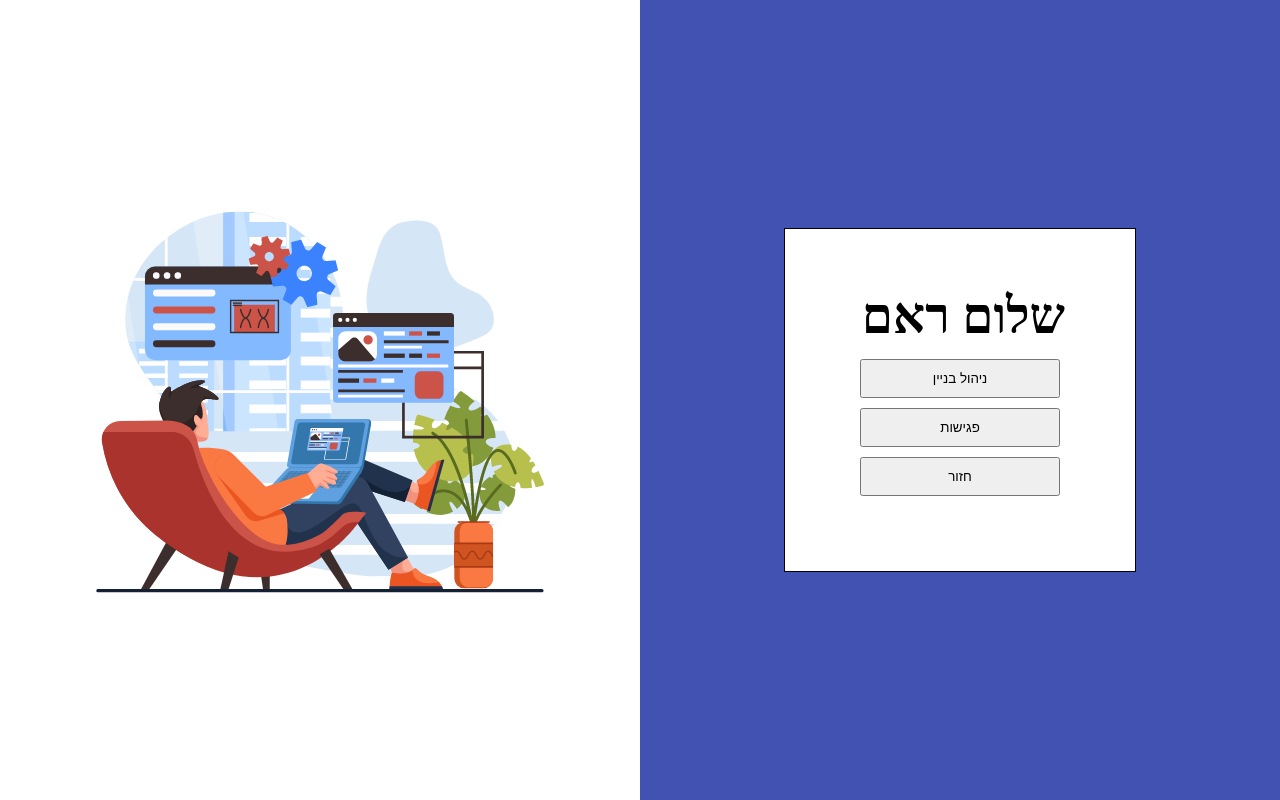
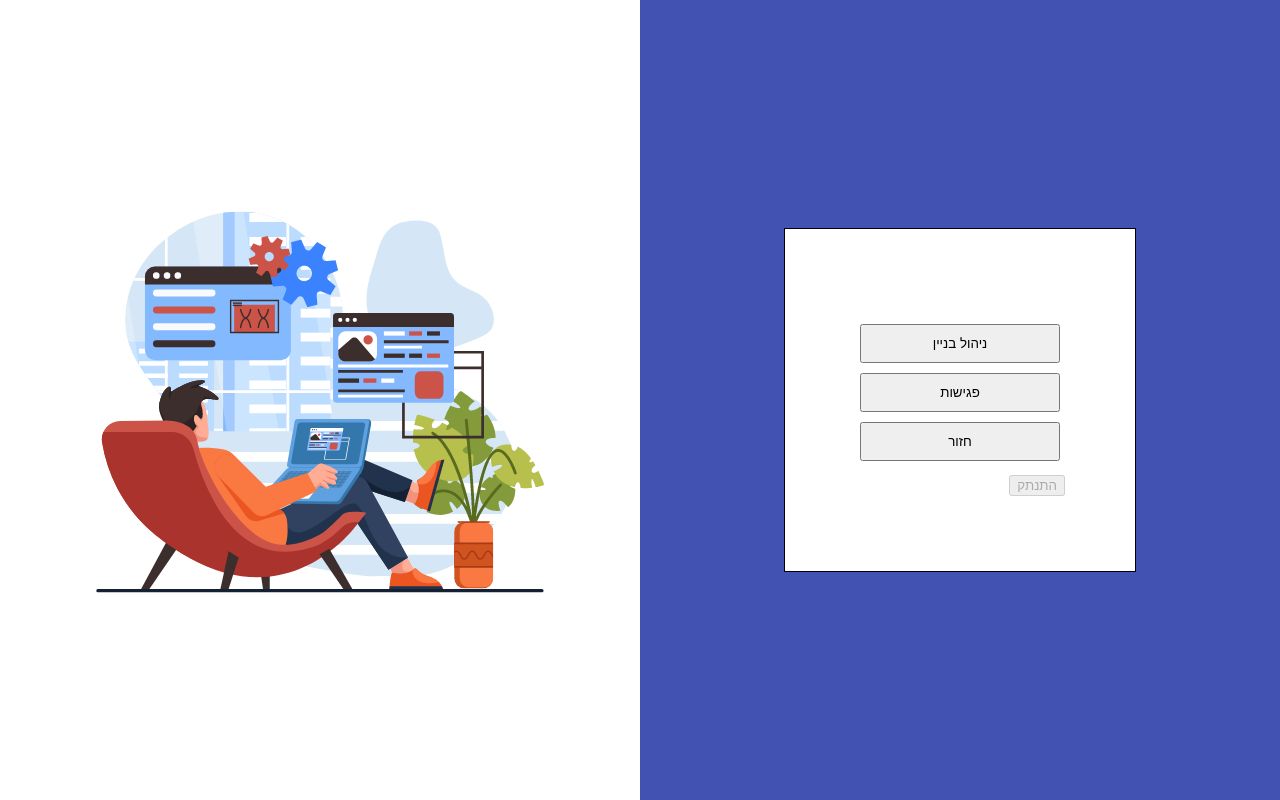
Before and after one commit to amitmo1995/LevOhev, a React (Create React App) app: page /ManagerHomePage in a window 1280 px wide. Built offline with nearby package versions, Linux system fonts and the light colour scheme; no server answers.

Commit message:
adding routing from login and logout

```diff
--- a/src/features/Logout.jsx
+++ b/src/features/Logout.jsx
@@ -1,4 +1,5 @@
 import React , { useState }from 'react';
+import { useNavigate } from 'react-router-dom';
 
 import {auth, signOut, useAuth} from '../firebase/firebase'
 
@@ -8,15 +9,20 @@ export function Logout(props) {
 
 	const [loding , setLoding] = useState(false);
 	const currentUser=useAuth();
-
+	let navigate=useNavigate();
+	let userLoggedOut=false;
 	async function handleLogout(){
 		setLoding(true);
 		try{
 			await signOut(auth);
+			userLoggedOut=true;
 		}catch{
 			alert("Error");
+			userLoggedOut=false;
 		}
 		setLoding(false);
+
+		if(userLoggedOut) navigate('/');
 
 	}
 
--- a/src/layout/LogIn.jsx
+++ b/src/layout/LogIn.jsx
@@ -3,8 +3,7 @@ import React, { useRef, useState } from 'react';
 import {auth,useAuth,signInWithEmailAndPassword} from '../firebase/firebase'
 import Heading from '../features/Heading';
 import Button from '../features/Button';
-import Logout from '../features/Logout';
-
+import { useNavigate } from 'react-router-dom';
 
 
 
@@ -15,14 +14,22 @@ function LogIn() {
     const [loding , setLoding] = useState(false);
     const currentUser=useAuth();
 
+	//creat a "useNvigate" to route to dashBoard page after logged in
+	const navigate = useNavigate();
+	let userConnected=false;
 	async function handleLogin() {
+
         setLoding(true);
         try{
             await signInWithEmailAndPassword(auth,emailRef.current.value,passwordRef.current.value);
+			userConnected=true;
         }catch{
             alert("error");
+			userConnected=false;
         }
         setLoding(false);
+		if(userConnected){ console.log("/ManagerHomePage"); navigate("../ManagerHomePage");}
+		console.log("user- "+userConnected);
     }
 
 	return (
@@ -37,7 +44,6 @@ function LogIn() {
 			    <input ref={passwordRef} type='password' placeholder='סיסמא' />
 		    </div>
 			<Button disabled={loding|| currentUser} onClick={handleLogin} text={"התחבר"}/>
-			<Logout/>
 		</div>
 	);
 }
--- a/src/layout/ManagerHomePage.jsx
+++ b/src/layout/ManagerHomePage.jsx
@@ -1,15 +1,20 @@
 import React from 'react';
+import { useAuth } from '../firebase/firebase';
 import Heading from '../features/Heading';
 import Button from '../features/Button';
+import Logout from '../features/Logout';
 
 function ManagerHomePage(props) {
-    let userName='שלום ' + props.user ;
+    ///let userName='שלום ' + props.user ;
+	const currentUser=useAuth();
+	//console.log(currentUser["email"]);
 	return (
 		<div className='ManagerHomePage'>
-				<Heading title= {userName}/>
+				<Heading title= {currentUser?.email}/>
                 <Button text='ניהול בניין' />
                 <Button text='פגישות' />
                 <Button text='חזור' />
+				<Logout/>
 		</div>
 	);
 }
--- a/src/layout/Signup.jsx
+++ b/src/layout/Signup.jsx
@@ -1,6 +1,7 @@
 import React, { useRef, useState } from 'react';
 
 import {auth,useAuth, createUserWithEmailAndPassword} from '../firebase/firebase'
+
 import Heading from '../features/Heading';
 import Button from '../features/Button';
 
```
Also changed, not shown: src/firebase/GetUser.jsx (added, +14 -0 lines), src/firebase/addNewPayment.jsx (+7 -3 lines).
